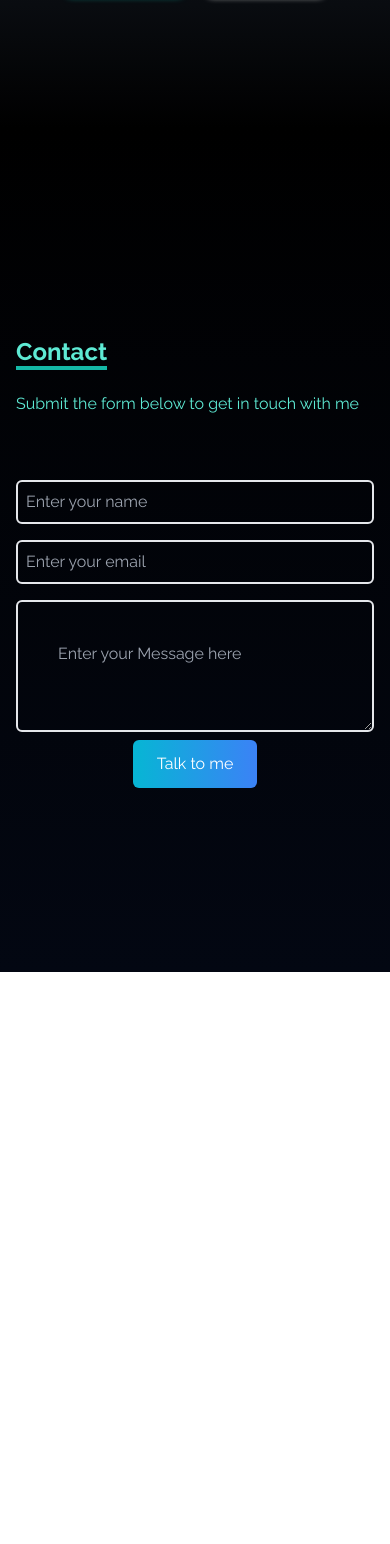
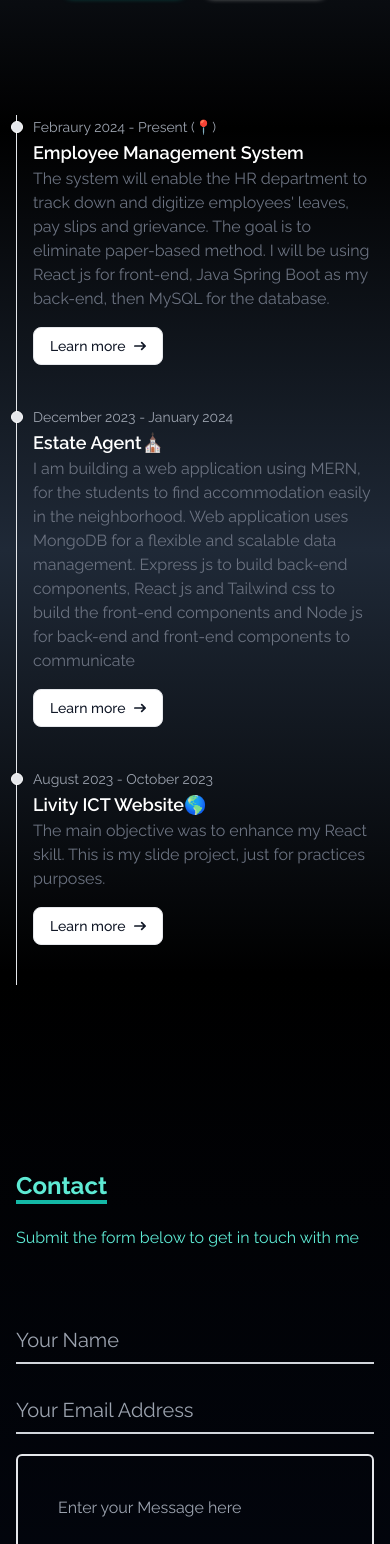
Before and after one commit to Smouzen/tlotlang-portfolio, a React (Create React App) app: page / in a window 390 px wide. Shown: the part 2404-3948 px from the top of the page. Before the commit the page ends 3376 px from the top, so only its background shows below. Built offline with nearby package versions, Linux system fonts and the light colour scheme.

Commit message:
Added the resume page

```diff
--- a/src/App.js
+++ b/src/App.js
@@ -4,7 +4,7 @@ import SocialLinks from "./components/SocialLinks.jsx";
 import About from "./components/About.jsx";
 import Experience from "./components/Experience.jsx";
 import Contacts from "./components/Contacts.jsx";
-
+import Resume from "./components/Resume.jsx"
 function App() {
   return (
     <div>
@@ -14,6 +14,7 @@ function App() {
 
         <About />
         <Experience />
+        <Resume />
         <Contacts />
         <SocialLinks />
       </main>
--- a/src/components/Contacts.jsx
+++ b/src/components/Contacts.jsx
@@ -12,31 +12,59 @@ const Contacts = () => {
             Contact
           </p>
           <p className="py-6">Submit the form below to get in touch with me</p>
-
-
         </div>
         <div className="flex justify-center items-center">
-            <form action="https://getform.io/f/bc3cae22-11f7-469f-854f-a420602777c9" method="POST" className="flex flex-col w-full md:w-1/2">
-              <input
+          <form
+            action="https://getform.io/f/bc3cae22-11f7-469f-854f-a420602777c9"
+            method="POST"
+            className="flex flex-col w-full md:w-1/2"
+          >
+            {/* <input
               type="text"
               name="name"
               placeholder="Enter your name"
               className="p-2 bg-transparent border-2 rounded-md text-teal-300 focus:outline-none"
+            /> */}
+
+            <div className="relative z-0 w-full mb-5 group">
+              <input
+                type="text"
+                id="name"
+                className="block py-2.5 px-0 w-full text-xl text-gray-400 bg-transparent border-0 border-b-2 border-gray-300 appearance-none focus:outline-none focus:ring-0 focus:border-teal-700 peer"
+                placeholder=""
+                required
               />
-              <input
+              <label className="peer-focus:font-medium absolute text-xl text-gray-400 duration-300 transform -translate-y-6 scale-75 top-3 -z-10 origin-[0] peer-focus:start-0 rtl:peer-focus:translate-x-1/4 rtl:peer-focus:left-auto peer-focus:text-teal-700 peer-focus:dark:text-teal-700 peer-placeholder-shown:scale-100 peer-placeholder-shown:translate-y-0 peer-focus:scale-75 peer-focus:-translate-y-6">
+                Your Name
+              </label>
+            </div>
+            {/* <input
               type="text"
               name="email"
               placeholder="Enter your email"
               className="my-4 p-2 bg-transparent border-2 rounded-md text-teal-300 focus:outline-none"
+            /> */}
+
+            <div className="relative z-0 w-full mb-5 group">
+              <input
+                type="email"
+                id="email"
+                className="block py-2.5 px-0 w-full text-xl text-gray-400 bg-transparent border-0 border-b-2 border-gray-300 appearance-none focus:outline-none focus:ring-0 focus:border-teal-700 peer"
+                placeholder=""
+                required
               />
+              <label className="peer-focus:font-medium absolute text-xl text-gray-400 duration-300 transform -translate-y-6 scale-75 top-3 -z-10 origin-[0] peer-focus:start-0 rtl:peer-focus:translate-x-1/4 rtl:peer-focus:left-auto peer-focus:text-teal-700 peer-focus:dark:text-teal-700 peer-placeholder-shown:scale-100 peer-placeholder-shown:translate-y-0 peer-focus:scale-75 peer-focus:-translate-y-6">
+                Your Email Address
+              </label>
+            </div>
             <textarea
               name="message"
               placeholder="Enter your Message here"
               row="20"
-                className="p-10 bg-transparent border-2 rounded-md text-teal-300 focus:outline-none"
+              className="p-10 bg-transparent border-2 rounded-md text-gray-400 focus:outline-none"
             />
 
-              <button className="text-white w-fit bg-gradient-to-r from-cyan-500 to-blue-500 px-6 py-3 p-2 my-2 mx-auto flex items-center rounded-md hover:scale-110 duration-300 cursor-pointer">
+            <button className="text-white w-fit bg-gradient-to-r from-black to-blue-500 px-6 py-3 p-2 my-2 mx-auto flex items-center rounded-md hover:scale-110 duration-300 cursor-pointer">
               Talk to me
             </button>
           </form>
--- a/src/components/NavBar.jsx
+++ b/src/components/NavBar.jsx
@@ -27,7 +27,7 @@ const NavBar = () => {
   ];
 
   return (
-    <header className="z-10 rounded-full">
+    <header className="z-20 rounded-full">
       <nav className="flex-wrap w-full h-40 fixed">
         <div className="flex justify-between items-center font-bold text-teal-600 bg-gradient-to-b  from-black-black  via-gray-900 to-black  dark:bg-white">
           <div className=" flex md:flex mx-auto bg-gradient-to-br from stroke-stone-900 rounded-full w-10 h-10 mt-30 ml-4 mt-4 overflow-hidden md:h-26 md:w-26">
@@ -38,7 +38,7 @@ const NavBar = () => {
             {links.map(({ id, link }) => (
               <li
                 key={id}
-                className="px-4 cursor-pointer capitalize font-medium text-tear-600 hover:scale-105 duration-200 z-20"
+                className="px-4 cursor-pointer capitalize font-semibold text-tear-600 hover:scale-105 duration-200 z-10 "
               >
                 <Link to={link} smooth duration={500}>
                   {link}
@@ -58,7 +58,7 @@ const NavBar = () => {
               {links.map(({ id, link }) => (
                 <li
                   key={id}
-                  className="px-4 cursor-pointer capitalize py-6 text-3xl"
+                  className="px-4 cursor-pointer capitalize py-6 text-3xl font-semibold"
                 >
                   <Link
                     onClick={() => setNav(!nav)}
--- /dev/null
+++ b/src/components/Resume.jsx
@@ -0,0 +1,120 @@
+import React from "react";
+
+const Resume = () => {
+  return (
+    <div className="w-full h-screen bg-gradient-to-b  from-black via-gray-800 to-black">
+      <div className="max-w-screen-md mx-auto p-4 flex flex-col justify-center w-full h-screen text-teal-200">
+        <ol class="relative border-s border-gray-200 dark:border-gray-700">
+          <li class="mb-10 ms-4">
+            <div class="absolute w-3 h-3 bg-gray-200 rounded-full mt-1.5 -start-1.5 border border-white dark:border-gray-900 dark:bg-gray-700"></div>
+            <time class="mb-1 text-sm font-normal leading-none text-gray-400 dark:text-gray-500">
+              Febraury 2024 - Present (📍)
+            </time>
+            <h3 class="text-lg font-semibold text-white">
+              Employee Management System
+            </h3>
+            <p class="mb-4 text-base font-normal text-gray-500 dark:text-gray-400">
+              The system will enable the HR department to track down and
+              digitize employees' leaves, pay slips and grievance. The goal is
+              to eliminate paper-based method. I will be using React js for
+              front-end, Java Spring Boot as my back-end, then MySQL for the
+              database.
+            </p>
+            <a
+              href="#"
+              class="inline-flex items-center px-4 py-2 text-sm font-medium text-gray-900 bg-white border border-gray-200 rounded-lg hover:bg-gray-100 hover:text-blue-700 focus:z-10 focus:ring-4 focus:outline-none focus:ring-gray-100 focus:text-blue-700 dark:bg-gray-800 dark:text-gray-400 dark:border-gray-600 dark:hover:text-white dark:hover:bg-gray-700 dark:focus:ring-gray-700 disabled:"
+            >
+              Learn more{" "}
+              <svg
+                class="w-3 h-3 ms-2 rtl:rotate-180"
+                aria-hidden="true"
+                xmlns="http://www.w3.org/2000/svg"
+                fill="none"
+                viewBox="0 0 14 10"
+              >
+                <path
+                  stroke="currentColor"
+                  stroke-linecap="round"
+                  stroke-linejoin="round"
+                  stroke-width="2"
+                  d="M1 5h12m0 0L9 1m4 4L9 9"
+                />
+              </svg>
+            </a>
+          </li>
+          <li class="mb-10 ms-4">
+            <div class="absolute w-3 h-3 bg-gray-200 rounded-full mt-1.5 -start-1.5 border border-white dark:border-gray-900 dark:bg-gray-700"></div>
+            <time class="mb-1 text-sm font-normal leading-none text-gray-400 dark:text-gray-500">
+              December 2023 - January 2024
+            </time>
+            <h3 class="text-lg font-semibold text-white">Estate Agent⛪</h3>
+            <p class="mb-4 text-base font-normal text-gray-500 dark:text-gray-400">
+              I am building a web application using MERN, for the students to
+              find accommodation easily in the neighborhood. Web application
+              uses MongoDB for a flexible and scalable data management. Express
+              js to build back-end components, React js and Tailwind css to
+              build the front-end components and Node js for back-end and
+              front-end components to communicate
+            </p>
+            <a
+              href="https://smousestate.onrender.com/"
+              class="inline-flex items-center px-4 py-2 text-sm font-medium text-gray-900 bg-white border border-gray-200 rounded-lg hover:bg-gray-100 hover:text-blue-700 focus:z-10 focus:ring-4 focus:outline-none focus:ring-gray-100 focus:text-blue-700 dark:bg-gray-800 dark:text-gray-400 dark:border-gray-600 dark:hover:text-white dark:hover:bg-gray-700 dark:focus:ring-gray-700"
+            >
+              Learn more{" "}
+              <svg
+                class="w-3 h-3 ms-2 rtl:rotate-180"
+                aria-hidden="true"
+                xmlns="http://www.w3.org/2000/svg"
+                fill="none"
+                viewBox="0 0 14 10"
+              >
+                <path
+                  stroke="currentColor"
+                  stroke-linecap="round"
+                  stroke-linejoin="round"
+                  stroke-width="2"
+                  d="M1 5h12m0 0L9 1m4 4L9 9"
+                />
+              </svg>
+            </a>
+          </li>
+          <li class="mb-10 ms-4">
+            <div class="absolute w-3 h-3 bg-gray-200 rounded-full mt-1.5 -start-1.5 border border-white dark:border-gray-900 dark:bg-gray-700"></div>
+            <time class="mb-1 text-sm font-normal leading-none text-gray-400 dark:text-gray-500">
+              August 2023 - October 2023
+            </time>
+            <h3 class="text-lg font-semibold text-white">
+              Livity ICT Website🌎
+            </h3>
+            <p class="mb-4 text-base font-normal text-gray-500 dark:text-gray-400">
+              The main objective was to enhance my React skill. This is my slide project, just for practices purposes.
+            </p>
+            <a
+              href="https://livityict.netlify.app/"
+              class="inline-flex items-center px-4 py-2 text-sm font-medium text-gray-900 bg-white border border-gray-200 rounded-lg hover:bg-gray-100 hover:text-blue-700 focus:z-10 focus:ring-4 focus:outline-none focus:ring-gray-100 focus:text-blue-700 dark:bg-gray-800 dark:text-gray-400 dark:border-gray-600 dark:hover:text-white dark:hover:bg-gray-700 dark:focus:ring-gray-700"
+            >
+              Learn more{" "}
+              <svg
+                class="w-3 h-3 ms-2 rtl:rotate-180"
+                aria-hidden="true"
+                xmlns="http://www.w3.org/2000/svg"
+                fill="none"
+                viewBox="0 0 14 10"
+              >
+                <path
+                  stroke="currentColor"
+                  stroke-linecap="round"
+                  stroke-linejoin="round"
+                  stroke-width="2"
+                  d="M1 5h12m0 0L9 1m4 4L9 9"
+                />
+              </svg>
+            </a>
+          </li>
+        </ol>
+      </div>
+    </div>
+  );
+};
+
+export default Resume;
```
Lines whose indentation alone changed are shown as unchanged.
